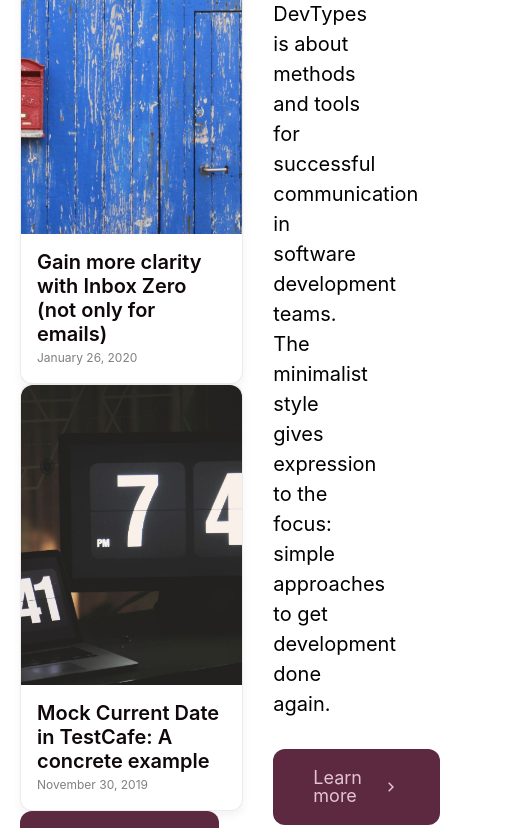
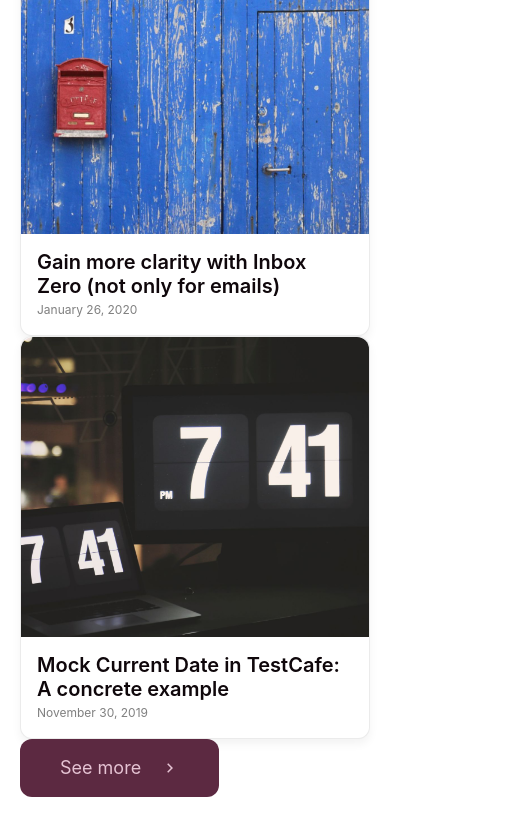
Before and after one commit to marcogerstmann/devtypes-com, a Gatsby site: page / in a window 390 px wide. Shown: the part 231-1059 px from the top of the page, 514 px wide, since content can reach past the window. Built offline with nearby package versions, Linux system fonts and the light colour scheme; Gatsby itself is replaced by a stand-in of ours; some packages are replaced by stand-ins of ours.

Commit message:
index page grid md displays

```diff
--- a/src/templates/index-page.js
+++ b/src/templates/index-page.js
@@ -29,10 +29,10 @@ const HomePage = ({ data }) => {
     <Layout>
       <SEO/>
       <div className="row">
-        <div className="col-8">
+        <div className="col-md-8">
           <BlogListHome/>
         </div>
-        <div className="col-4">
+        <div className="col-md-4">
           <div className="home-banner">
             <h1 className="title">{frontmatter.title}</h1>
             <div
```
